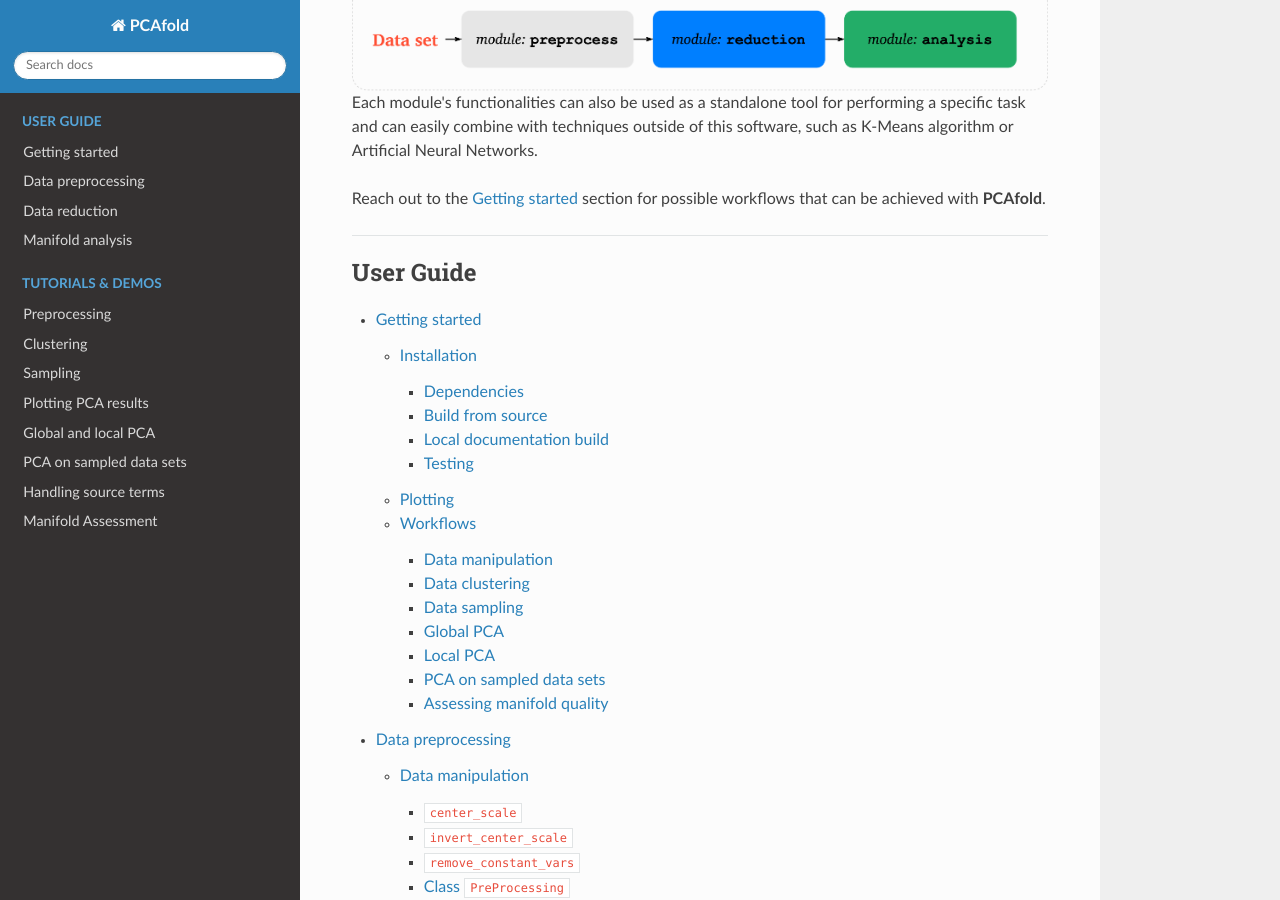
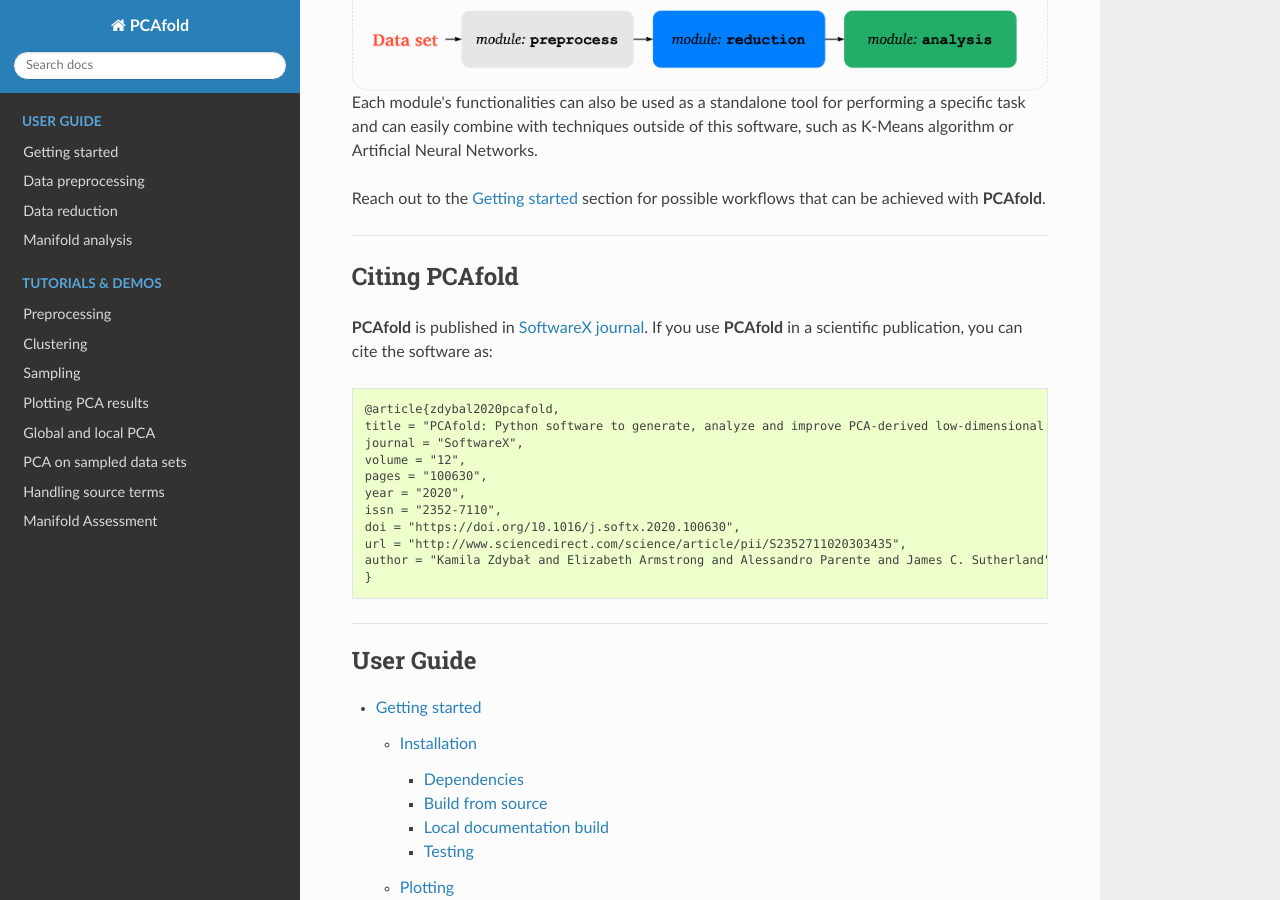
Before and after one commit to kamilazdybal/PCAfold, a Sphinx documentation site: the page built from docs/index.rst, in a window 1280 px wide and 900 px high, scrolled down 437 px. Built offline with Sphinx 7.4.7 and the Read the Docs theme 2.0.0, drawn with Linux system fonts in a browser that asks for light colours.

Commit message:
Added software citation in the documentation main page

```diff
--- a/docs/index.rst
+++ b/docs/index.rst
@@ -29,6 +29,28 @@
 
 --------------------------------------------------------------------------------
 
+Citing PCAfold
+==============
+
+**PCAfold** is published in `SoftwareX journal <https://authors.elsevier.com/sd/article/S2352711020303435>`_.
+If you use **PCAfold** in a scientific publication, you can cite the software as:
+
+.. code-block:: text
+
+  @article{zdybal2020pcafold,
+  title = "PCAfold: Python software to generate, analyze and improve PCA-derived low-dimensional manifolds",
+  journal = "SoftwareX",
+  volume = "12",
+  pages = "100630",
+  year = "2020",
+  issn = "2352-7110",
+  doi = "https://doi.org/10.1016/j.softx.2020.100630",
+  url = "http://www.sciencedirect.com/science/article/pii/S2352711020303435",
+  author = "Kamila Zdybał and Elizabeth Armstrong and Alessandro Parente and James C. Sutherland"
+  }
+
+--------------------------------------------------------------------------------
+
 .. toctree::
    :maxdepth: 5
    :caption: User Guide
```
